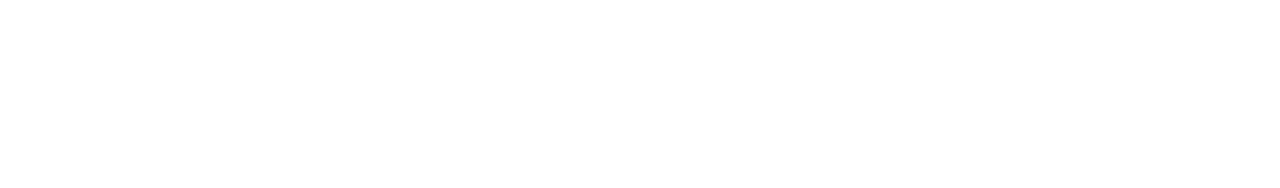
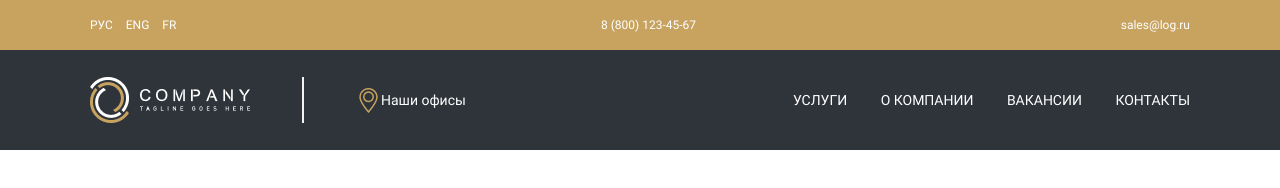
Before and after one commit to logl3018/tracks, a website: page src/index.html in a window 1280 px wide. Drawn offline with Linux system fonts and the light colour scheme; a web font is replaced by a local one.

Commit message:
finish headers/start first section

```diff
--- a/src/index.html
+++ b/src/index.html
@@ -10,6 +10,38 @@
     <link rel="stylesheet" href="css/style.min.css">
 </head>
 <body>
-
+    <header class="header">
+        <div class="container">
+            <div class="header__item">
+                <div class="header__lang">
+                    <a href="#">РУС</a>
+                    <a href="#">ENG</a>
+                    <a href="#">FR</a>
+                </div>
+                <div class="header__contacts">
+                    <a href="tel:88001234567">8 (800) 123-45-67</a>
+                </div>
+                <a href="#" class="header__mail">sales@log.ru</a>
+            </div>
+        </div>
+    </header>
+    <div class="subheader">
+        <div class="container">
+            <div class="subheader__wrapper">
+                <div class="subheader__office">
+                    <img src="icons/logo_1.png" alt="logo" class="subheader__logo">
+                    <div class="subheader__divider"></div>
+                    <img src="icons/label.png" alt="label">
+                    <div class="subheader__descr">Наши офисы</div>
+                </div>
+                <div class="subheader__services">
+                    <a href="#">Услуги</a>
+                    <a href="#">О компании</a>
+                    <a href="#">Вакансии</a>
+                    <a href="#">Контакты</a>
+                </div>
+            </div>
+        </div>
+    </div>
 </body>
 </html>
--- /dev/null
+++ b/src/sass/blocks/_header.scss
@@ -0,0 +1,31 @@
+.header {
+    padding: 16px 0 16px 0;
+    background-color: $second-color;
+    &__item{
+        display: flex;
+        justify-content: space-between;
+        align-items: center;
+    }
+    &__lang {
+        font-size: 12px;
+        width: 400;
+        a {
+            margin-right: 10px;
+            &:nth-child(3) {
+                margin-right: 0;
+            }
+        }
+    }
+    &__contacts {
+        font-size: 12px;
+        width: 400;
+    }
+    &__mail {
+        font-size: 12px;
+        width: 400;
+    }
+    a {
+        color: #FFFFFF;
+        text-decoration: none;
+    }
+}
--- /dev/null
+++ b/src/sass/blocks/_subheader.scss
@@ -0,0 +1,39 @@
+.subheader {
+    background-color: $main-color;
+    padding: 27px 0 27px 0;
+    &__wrapper {
+        display: flex;
+        justify-content: space-between;
+        align-items:center;
+    }
+    &__office {
+        display: flex;
+        justify-content: space-between;
+        align-items:center;
+    }
+    &__divider {
+        margin: 0 30px 0 30px;
+        width: 46px;
+        border: 1px solid #F2F2F2;
+        transform: rotate(90deg);
+        color:#F2F2F2;
+    }
+    &__descr {
+        color: #FFFFFF;
+        font-size: 14px;
+        width: 400;
+    }
+    &__services {
+        font-size: 14px;
+        a {
+            color: #FFFFFF;
+            width: 400;
+            text-decoration: none;
+            text-transform: uppercase;
+            margin-right: 30px;
+            &:nth-child(4){
+                margin-right: 0 ;
+            }
+        }
+    }
+}
--- a/src/sass/style.scss
+++ b/src/sass/style.scss
@@ -1,2 +1,11 @@
 @import 'base/variables';
 @import 'base/mixints';
+* {
+    font-family: 'Roboto', sans-serif;
+}
+.container {
+    max-width: 1100px;
+    margin: 0 auto;
+}
+@import 'blocks/header';
+@import 'blocks/subheader';
```
Also changed, not shown: src/css/bootstrap-grid.min.css (added), src/css/style.min.css.
